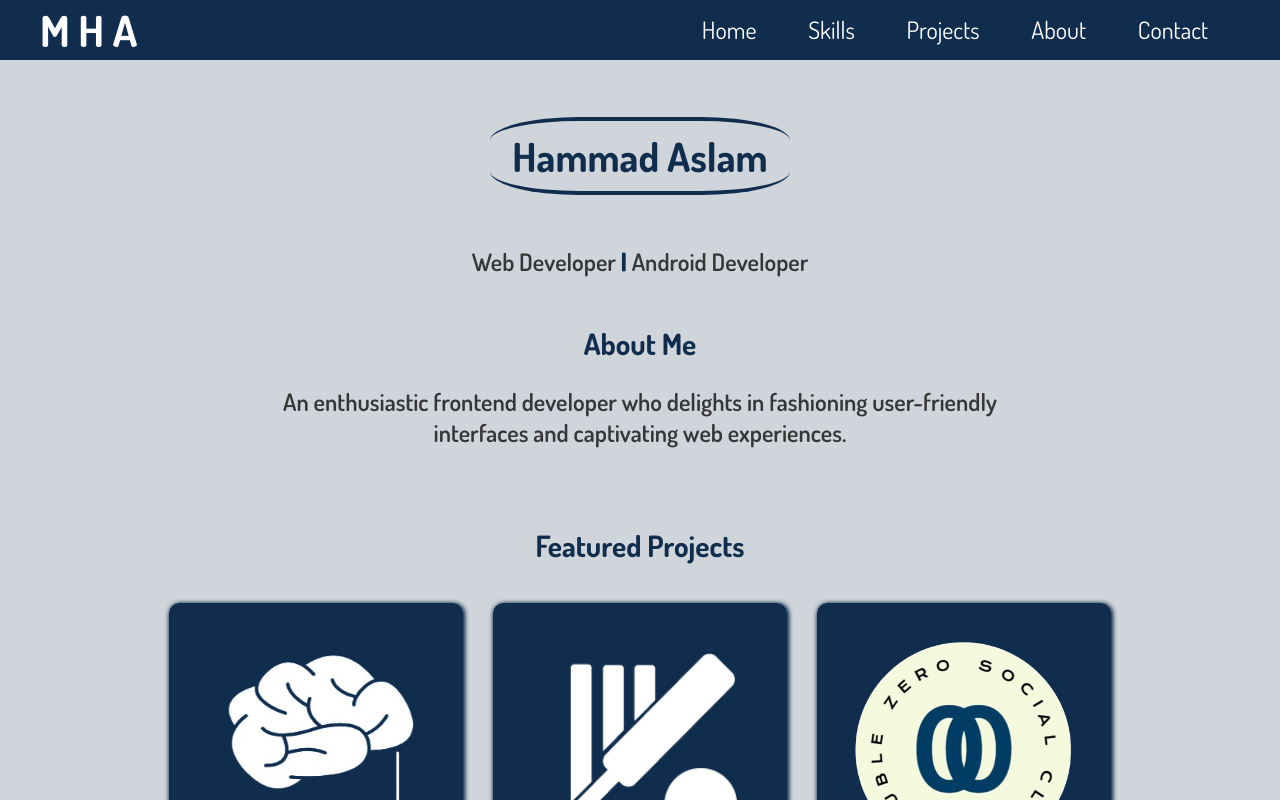
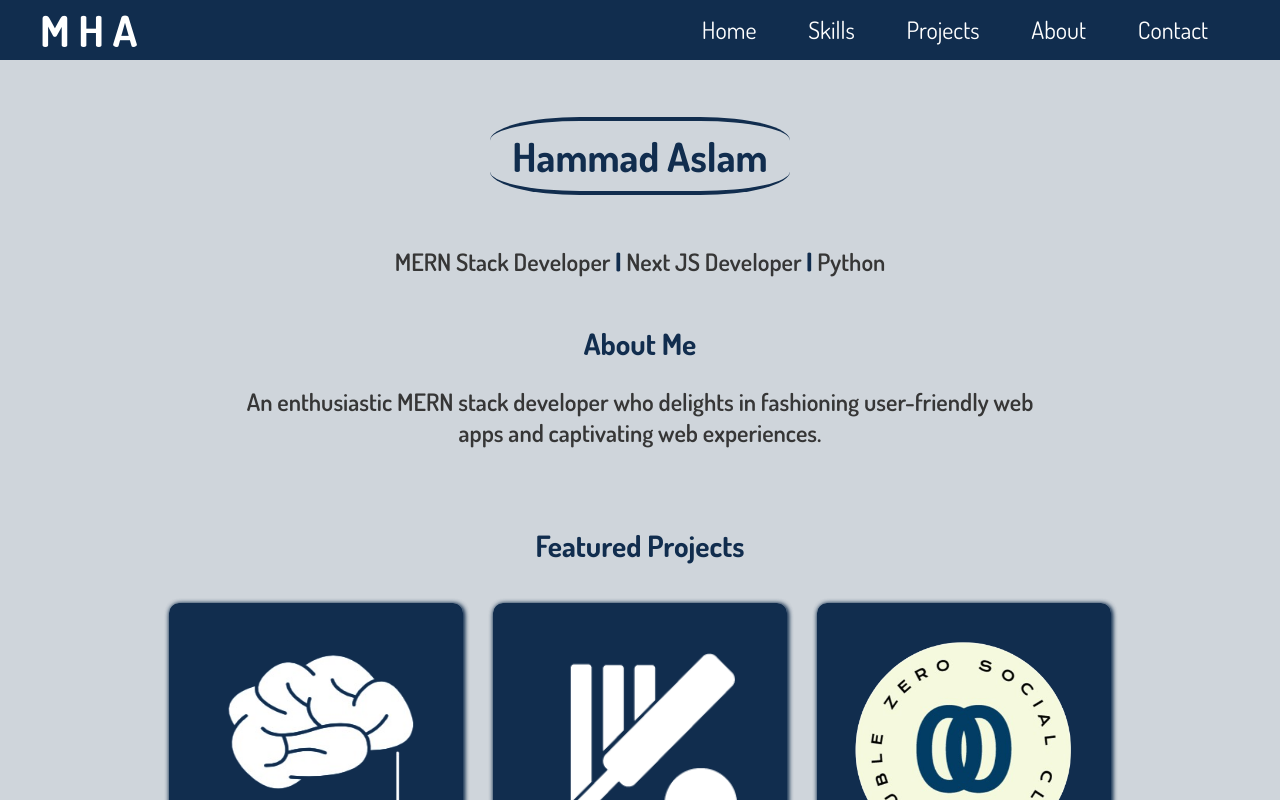
Before and after one commit to hammadaslam1/portfolio-practice, a React (Create React App) app: page / in a window 1280 px wide. Shown: the top 800 px of the page. Built offline with nearby package versions, Linux system fonts and the light colour scheme.

Commit message:
updated home screen

```diff
--- a/src/screens/Home.jsx
+++ b/src/screens/Home.jsx
@@ -7,8 +7,6 @@ import "../styles/global.css";
 import { useEffect, useState } from "react";
 import { SkillCSS } from "../styles/SkillCSS";
 import { shortTech } from "../components/data/SkillsData";
-// import { ABOUT, CONTACT, HOME, PROJECTS, SKILLS } from "../../router/Routes";
-// import "./Home.css"; // Import CSS for styling
 
 const Home = () => {
   const [hovered, setHovered] = useState(false);
@@ -26,15 +24,15 @@ const Home = () => {
       {/* <div style={HomeCSS.overlay}></div> */}
       <h1 className="pageTitle">Hammad Aslam</h1>
       <p>
-        Web Developer <span className="highlight">|</span> Android Developer
+        MERN Stack Developer <span className="highlight">|</span> Next JS Developer <span className="highlight">|</span> Python
       </p>
       {/* Add an image or background here */}
 
       <section style={HomeCSS.about}>
         <h2 style={HomeCSS.h2}>About Me</h2>
         <p>
-          An enthusiastic frontend developer who delights in fashioning
-          user-friendly interfaces and captivating web experiences.
+          An enthusiastic MERN stack developer who delights in fashioning
+          user-friendly web apps and captivating web experiences.
         </p>
       </section>
 
```
Also changed, not shown: 1 other file (tests, documents, lock files or other folders).
